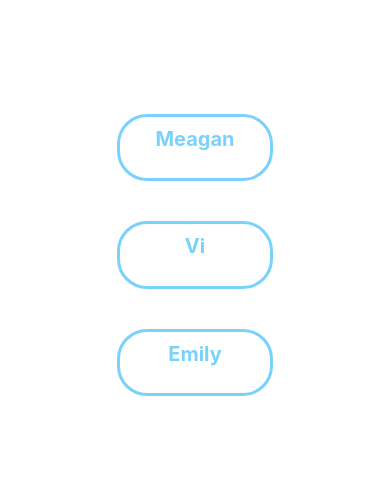
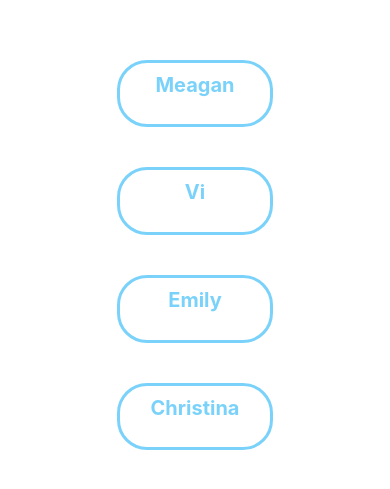
Before and after one commit to meagan-lai/Chore-Share, a React Native app: screen / in a window 390 px wide. Shown: the part 167-656 px from the top of the page. Built offline with nearby package versions, Linux system fonts and the light colour scheme.

Commit message:
Made roommates dynamic

```diff
--- a/App.js
+++ b/App.js
@@ -7,6 +7,8 @@ import {
   View,
   TouchableHighlight
 } from "react-native";
+
+const roommateNames = ["Meagan", "Vi", "Emily", "Christina"];
 
 export default class App extends Component {
   constructor(props) {
@@ -36,9 +38,9 @@ export default class App extends Component {
 
     return (
       <View style={styles.container}>
-        <Roommate name="Meagan" roommateAdd={this.roommateAdd} />
-        <Roommate name="Vi" roommateAdd={this.roommateAdd} />
-        <Roommate name="Emily" roommateAdd={this.roommateAdd} />
+        {roommateNames.map((name, i) => {
+          return <Roommate name={name} roommateAdd={this.roommateAdd} />;
+        })}
       </View>
     );
   }
```
